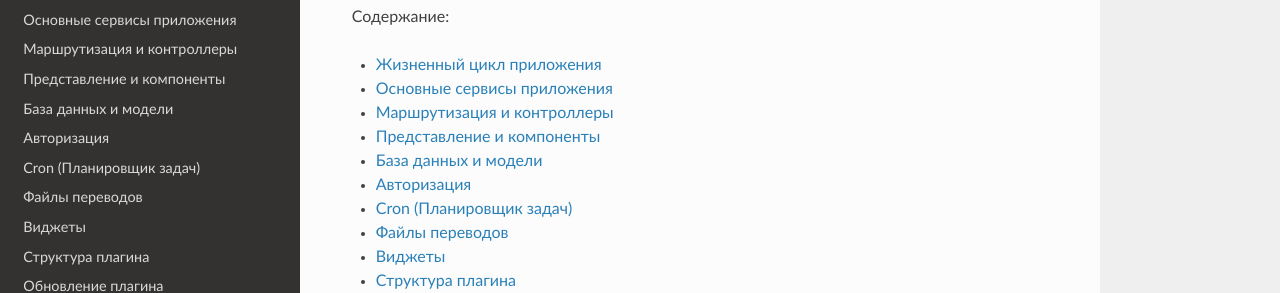
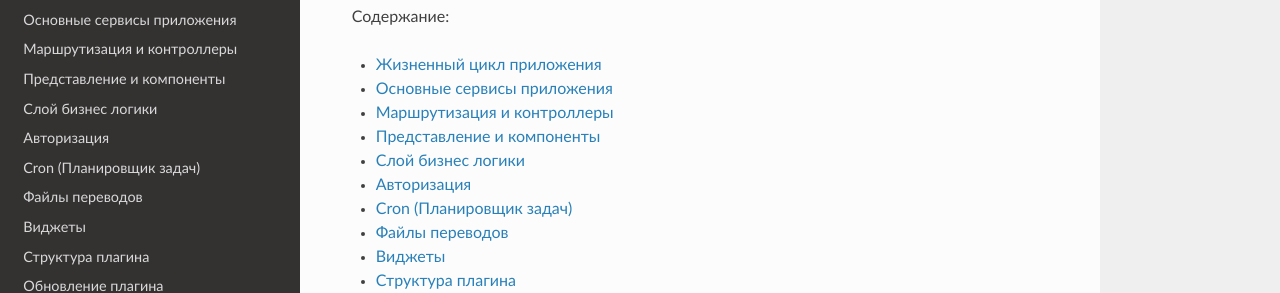
Before and after one commit to oxwall/docs-tech-ru, a Sphinx documentation site: the page built from docs/source/index.rst, in a window 1280 px wide. Shown: the part 155-448 px from the top of the page. Built offline with Sphinx 7.4.7 and the Read the Docs theme 2.0.0, drawn with Linux system fonts in a browser that asks for light colours; some of the changed lines change nothing that is shown.

Commit message:
add bol page

```diff
--- /dev/null
+++ b/docs/source/bol.rst
@@ -0,0 +1,268 @@
+.. _bol-label:
+
+Слой бизнес логики
+==================
+
+В платформе **oxwall** все классы для работы с бизнес логикой принято хранить в директории **bol** внутри плагина (подробнее в разделе - ":ref:`plugin-structure-label`").
+
+
+База данных
+-----------
+
+Для работы с базой данных нужно описать классы **DTO** (`Data Transfer Object <https://en.wikipedia.org/wiki/Data_transfer_object>`_) и **DAO** (`Data Access Object <https://en.wikipedia.org/wiki/Data_access_object>`_) для всех таблиц базы данных используемых в плагине.
+
+DTO - Data Transfer Object
+++++++++++++++++++++++++++
+
+Класс **DTO** описывает сущность таблицы и используется при добавлении или изменении данных в таблице.
+Пример класса описывающий сущность - "message":
+
+.. code-block:: php
+
+    <?php
+
+        class MYSUPERPLUGIN_BOL_Message extends OW_Entity
+        {
+          /**
+           *  Title
+           *
+           * @var string
+           */
+           public $title;
+
+          /**
+           *  Message
+           *
+           * @var string
+           */
+           public $message;
+
+          /**
+           *  Created timestamp
+           *
+           * @var integer
+           */
+           public $createdTimestamp;
+
+           /**
+            *  Approved flag
+            *
+            * @var integer
+            */
+            public $approved;
+        }
+
+DAO - Data Access Object
+++++++++++++++++++++++++
+
+
+В классе **DAO** описывается вся бизнес логика работы с базой данных: поиск, создание и удаление записей.
+Все классы **DAO** всегда реализуют паттерн - `Singleton Object <https://en.wikipedia.org/wiki/Singleton_pattern>`_. Пример класса **DAO**:
+
+.. code-block:: php
+
+    <?php
+
+        class MYSUPERPLUGIN_BOL_MessageDao extends OW_BaseDao
+        {
+            /**
+             * Approved status
+             */
+            const APPROVED_STATUS = 1;
+
+            /**
+             * Disapproved status
+             */
+            const DISAPPROVED_STATUS = -1;
+
+            /**
+             * Singleton instance.
+             *
+             * @var MYSUPERPLUGIN_BOL_MessageDao
+             */
+            private static $classInstance;
+
+            /**
+             * Returns an instance of class (singleton pattern implementation).
+             *
+             * @return MYSUPERPLUGIN_BOL_MessageDao
+             */
+            public static function getInstance()
+            {
+                if ( self::$classInstance === null )
+                {
+                    self::$classInstance = new self();
+                }
+
+                return self::$classInstance;
+            }
+
+            /**
+             * Constructor.
+             */
+            protected function __construct()
+            {
+                parent::__construct();
+            }
+
+            /**
+             * Get DTO class name
+             *
+             * @return string
+             */
+            public function getDtoClassName()
+            {
+                return 'MYSUPERPLUGIN_BOL_Message';
+            }
+
+            /**
+             * Get table name
+             *
+             * @return string
+             */
+            public function getTableName()
+            {
+                return OW_DB_PREFIX . 'mysuperplugin_message';
+            }
+
+            /**
+             * Delete message
+             *
+             * @param integer $userId
+             * @param integer $recipientId
+             * @return void
+             */
+            public function deleteMessage($userId, $recipientId)
+            {
+                $example = new OW_Example();
+                $example->andFieldEqual('userId', $userId);
+                $example->andFieldEqual('recipientId', $recipientId);
+                $this->deleteByExample($example);
+            }
+
+            /**
+             * Find active messages
+             *
+             * @param integer $limit
+             * @return array
+             */
+            public function findActiveMessages($limit)
+            {
+                $example = new OW_Example();
+                $example->setOrder('`id` ASC');
+                $example->andFieldEqual('status', self::APPROVED_STATUS);
+                $example->setLimitClause(0, $limit);
+
+                return $this->findListByExample($example);
+            }
+
+            /**
+             * Find active messages using the raw sql
+             *
+             * @param integer $limit
+             * @return array
+             */
+            public function findActiveMessagesRawSql($limit)
+            {
+                $query = "SELECT * FROM `" . $this->getTableName() . "` LIMIT ?";
+
+                return $this->dbo->queryForList($query, array($limit));
+            }
+        }
+
+В данном классе нужно указать название таблицы базы данных в методе **getTableName**, а также  название **DTO** класса в методе **getDtoClassName**.
+Следует отметить тот факт, что  если вы работаете только с одной таблицей то необходимо использовать конструктор запросов - **OW_Example**,
+а если в запросе необходимы сложные объединения (join)  тогда нужно писать сырые (RAW) запросы к базе данных,
+как это сделано в методе - **findActiveMessagesRawSql**.
+
+Сервис
+------
+
+Класс **service.php** является центральным для плагина, так как именно его нужно использовать в качестве провайдера данных,
+а также инкапсулировать в нем всю бизнес логику плагина. Стоит отметить,
+что если вы используете работу с базой данных то класс **service.php** будет выступать как бы промежуточным слоем,
+т.е нельзя из кода контроллеров или откуда-либо еще напрямую обращаться к классам для работы с базой данных для этого нужен сервис.
+Класс **service.php** так же как и  классы **DAO** всегда реализует паттерн - **Singleton**. Пример сервиса и инкапсуляции в нем работы с базой данных :
+
+.. code-block:: php
+
+    <?php
+
+        final class MYSUPERPLUGIN_BOL_Service
+        {
+            /**
+             * Class instance
+             *
+             * @var MYSUPERPLUGIN_BOL_Service
+             */
+            private static $classInstance;
+
+            /**
+             * Message DAO
+             *
+             * @var MYSUPERPLUGIN_BOL_MessageDao
+             */
+            private $messageDao;
+
+            /**
+             * Class constructor
+             */
+            private function __construct()
+            {
+                $this->messageDao = MYSUPERPLUGIN_BOL_MessageDao::getInstance();
+            }
+
+            /**
+             * Returns class instance
+             *
+             * @return MYSUPERPLUGIN_BOL_Service
+             */
+            public static function getInstance()
+            {
+                if ( self::$classInstance === null )
+                {
+                    self::$classInstance = new self();
+                }
+
+                return self::$classInstance;
+            }
+
+            /**
+             * Add message
+             *
+             * @param MYSUPERPLUGIN_BOL_Message $messageDto
+             * @return void
+             */
+            public function addMessage(MYSUPERPLUGIN_BOL_Message $messageDto)
+            {
+                $messageDto->createdTimestamp = time();
+                $messageDto->approved = MYSUPERPLUGIN_BOL_MessageDao::APPROVED_STATUS;
+                $this->messageDao->save($messageDto);
+            }
+
+            /**
+             * Remove message
+             *
+             * @param integer $messageId
+             * @return void
+             */
+            public function deleteMessage($messageId)
+            {
+                $this->messageDao->deleteById($messageId);
+            }
+
+            /**
+             * Find active messages
+             *
+             * @param integer $limit
+             * @return array
+             */
+            public function findActiveMessages($limit)
+            {
+                return $this->messageDao->findActiveMessages($limit);
+            }
+
+            // … etc
+        }
+
+**PS: По возможности нужно максимально выносить логику из контроллеров и компонентов в сервисы и делать эти методы готовыми к повторному использованию.**
--- a/docs/source/data_base.rst
+++ /dev/null
@@ -1,4 +0,0 @@
-.. _data-base-label:
-
-База данных и модели
-====================
--- a/docs/source/index.rst
+++ b/docs/source/index.rst
@@ -10,7 +10,7 @@
     main_application_service
     routing
     view_components
-    data_base
+    bol
     authorization
     cron
     language
--- a/docs/source/plugin_structure.rst
+++ b/docs/source/plugin_structure.rst
@@ -14,7 +14,7 @@
 получая информацию и представляя ее в нужном виде для отображения.
 Model в основном состоит из запросов к базе данных, а также возможности преобразования данных в необходимый формат.
 В Oxwall используется технология `ORM <https://en.wikipedia.org/wiki/Object-relational_mapping>`_, но также остается возможность писать прямые запросы (минуя ORM) к базе данных.
-Подробнее о моделях можно прочитать в разделе - ":ref:`data-base-label`".
+Подробнее о моделях данных можно прочитать в разделе - ":ref:`bol-label`".
 
 View (Представление)
 --------------------
@@ -68,7 +68,7 @@
 **Описание директориий плагина:**
 ---------------------------------
 
-#. **bol** - содержит файлы модели, которые непосредственно работают с базой данных или с каким-либо другим хранилищем или выполняют любую другую бизнес логику (работа с файлами, картинками итд). Детально как работать с файлами моделей можно прочитать в разделе - :ref:`data-base-label`.
+#. **bol** - содержит файлы модели, которые непосредственно работают с базой данных или с каким-либо другим хранилищем или выполняют любую другую бизнес логику (работа с файлами, картинками итд). Детально как работать с файлами моделей можно прочитать в разделе - :ref:`bol-label`.
 #. **classes** - содержит  различные классы плагина не относящиеся к работе с моделью или с контроллером, например классы системных событий или скаченные библиотеки.
 #. **controllers** - содержит  классы контроллеров, которые непосредственно взаимодействуют с клиентом посредством зарегистрированных роутов. Более подробно про маршрутизацию/роутинг и контроллеры можно прочитать в разделе - :ref:`routing-label`.
 #. **mobile** - содержит классы контроллеров, моделей и компонентов для работы плагина в мобильном режиме, т.е когда пользователь нажимает на ссылку перехода в мобильную версию сайта или же сайт автоматически определяет устройство пользователя как мобильное.
```
